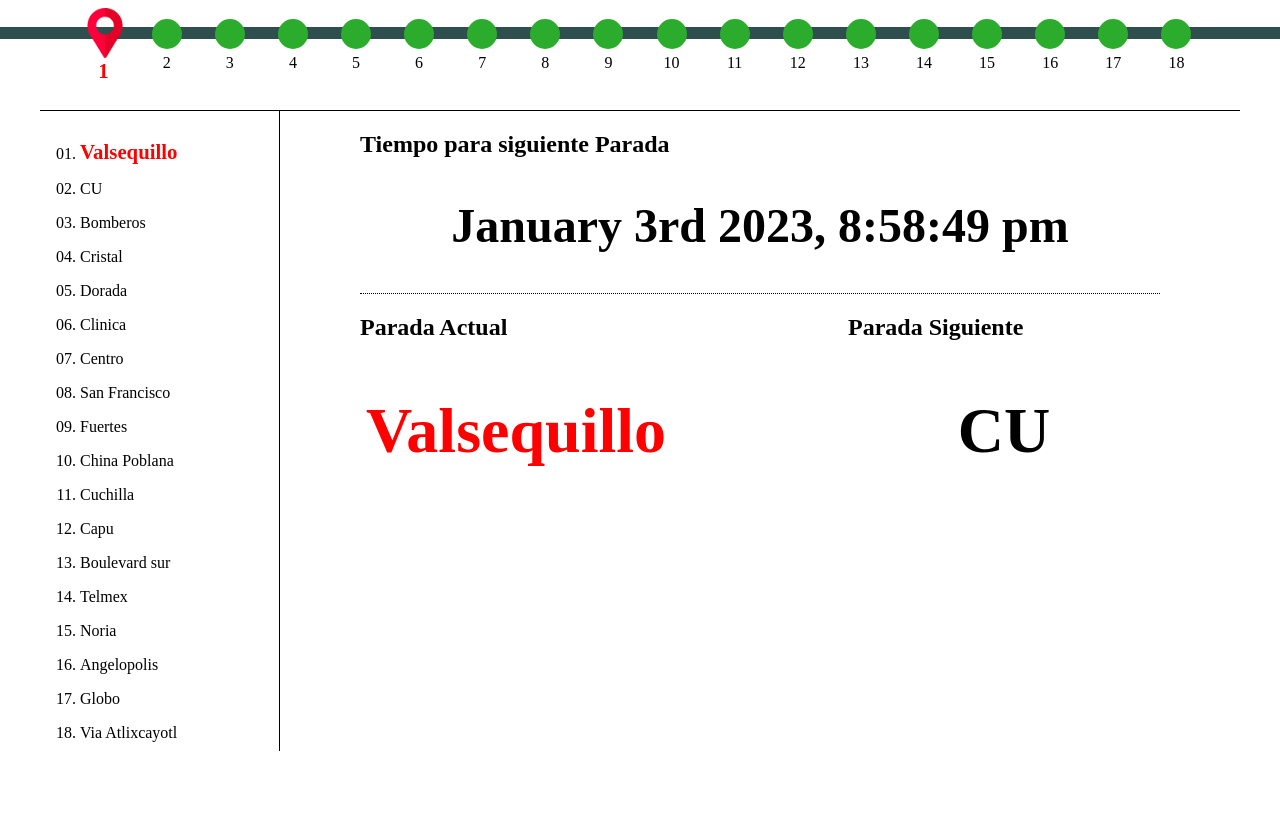
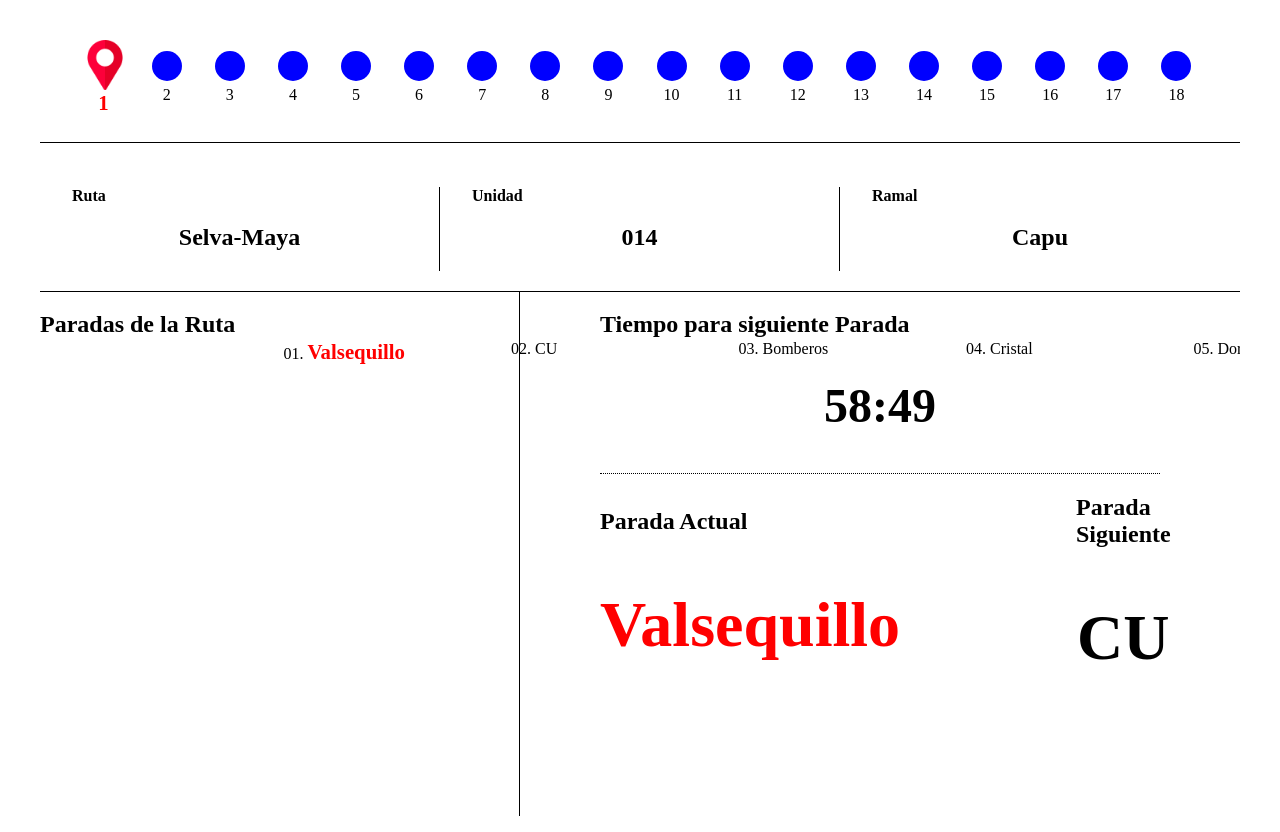
Before and after one commit to FranckRomer/accesa-adds, a Next.js app: page / in a window 1280 px wide. Built offline with nearby package versions, Linux system fonts and the light colour scheme.

Commit message:
se agrego seccion de paradas

```diff
--- a/pages/api/getHora/index.ts
+++ b/pages/api/getHora/index.ts
@@ -12,7 +12,7 @@ export default function handler(
     req: NextApiRequest,
     res: NextApiResponse<Data>
 ) {
-    const hoy = moment().format('MMMM Do YYYY, h:mm:ss a');
+    const hoy = moment().format('mm:ss');
     res.status(200).json({
         horaCompleta:hoy,
         minuto: moment().format('m'),
--- a/pages/index.tsx
+++ b/pages/index.tsx
@@ -56,8 +56,8 @@ export default function Home() {
   }
 
   const mostrarAdds = () => {
-    const minutos = parseInt(hora.slice(-7, -6));
-    const diesSegundos = parseInt(hora.slice(-4, -3));
+    const minutos = parseInt(hora.slice(-4, -3));
+    const diesSegundos = parseInt(hora.slice(-2, -1));
     console.log("minuto:" + minutos + ", segundo" + diesSegundos);
     if (!adds) {
       if (diesSegundos == 0 && (minutos == 0 || minutos == 5)) {
@@ -113,7 +113,7 @@ export default function Home() {
 
       {/* // *------------------------------------------- */}
       <main className={styles.main}>
-        <div className={styles.linea}></div>
+        {/* <div className={styles.linea}></div> */}
         {/* <h3 className={styles.accesa}>Accesa Adds</h3> */}
         <div className={styles.paradas_puntos}>
           {paradas.map((user, index) => (
@@ -132,7 +132,7 @@ export default function Home() {
                 </div>
                 :
                 <div>
-                  {parada > index ?
+                  {parada > index+1 ?
                     <div className={styles.puntocontian} >
                       <div className={styles.puntoNegro}></div>
                       <p >{index + 1}</p>
@@ -149,9 +149,27 @@ export default function Home() {
             </div>
           ))}
         </div>
+
+        {/* //? ---------------------------------- */}
+        <section className={styles.unidades}>
+              <div className={styles.unidad}>
+                <h4>Ruta</h4>
+                <h2>Selva-Maya</h2>
+              </div>
+              <div className={styles.unidad}>
+                <h4>Unidad</h4>
+                <h2>014</h2>
+              </div>
+              <div className={styles.unidad}>
+                <h4>Ramal</h4>
+                <h2>Capu</h2>
+              </div>
+        </section>
         <section className={styles.paradas_contain}>
+        {/* //? ---------------------------------- */}
 
           <div className={styles.paradas}>
+            <h1>Paradas de la Ruta</h1>
             <ul className={styles.parada}>
               {paradas.map((user) => (
                 <li>
--- a/styles/Home.module.css
+++ b/styles/Home.module.css
@@ -1,7 +1,7 @@
 .main {
   align-items: center;
   height: 100vh;
-  margin: 0 2rem;
+  margin: 1rem 2rem;
   overflow: hidden;
   animation: born 3.5s linear;
 }
@@ -13,7 +13,7 @@
 .linea{
   width: calc(100vw -2rem);
   height: .75rem;
-  background-color: darkslategrey;
+  background-color: #f9c015;
   position: absolute;
   top: 1.7rem;
   left: 0;
@@ -37,6 +37,7 @@
   text-align: center;
   align-items: center;
   border-bottom: 1px solid black;
+  margin: 1.5rem 0;
 }
 
 .paradas_puntos h4,
@@ -50,13 +51,16 @@
   animation: changeImg 1s linear;
 }
 
+
+
 .paradas_contain {
   width: 100%;
   height: calc(100vh - 10rem);
   display: grid;
-  grid-template-columns: 20% 80%;
+  grid-template-columns: 40% 60%;
 }
 
+/* //*----------------------------------------------------- */
 .paradas {
   display: grid;
   gap: 1rem;
@@ -67,6 +71,7 @@
 
 .parada {
   list-style: decimal-leading-zero;
+  columns: 2;
 }
 
 .parada p {
@@ -82,6 +87,27 @@
   color: red;
   /* background-color: gainsboro; */
   animation: changeParada 1s linear;
+}
+/* //*----------------------------------------------------- */
+/* //*----------------------------------------------------- */
+.unidades{
+  display: grid;
+  grid-template-columns: repeat(3,1fr);
+  border-bottom: 1px solid black;
+  padding: 1.2rem 0;
+  margin-top: 0;
+}
+.unidad h4{
+  margin: 0 2rem;
+}
+.unidad h2{
+  text-align: center;
+}
+.unidad{
+  border-right: 1px solid black;
+}
+.unidad:last-child{
+  border-right: none;
 }
 
 /* //*----------------------------------------------------- */
@@ -126,7 +152,7 @@
 }
 
 .paradaActual h1 {
-  color: red;
+  color:red;
   font-size: 4rem;
   /* opacity: 0; */
   animation: changeParadaActual .5s linear;
@@ -169,7 +195,7 @@
   height: 30px;
   margin: .35rem auto;
   border-radius: 50%;
-  background-color: rgb(44, 172, 44);
+  background-color: blue;
   animation: changeImg .5s linear reverse;
 }
 
```
